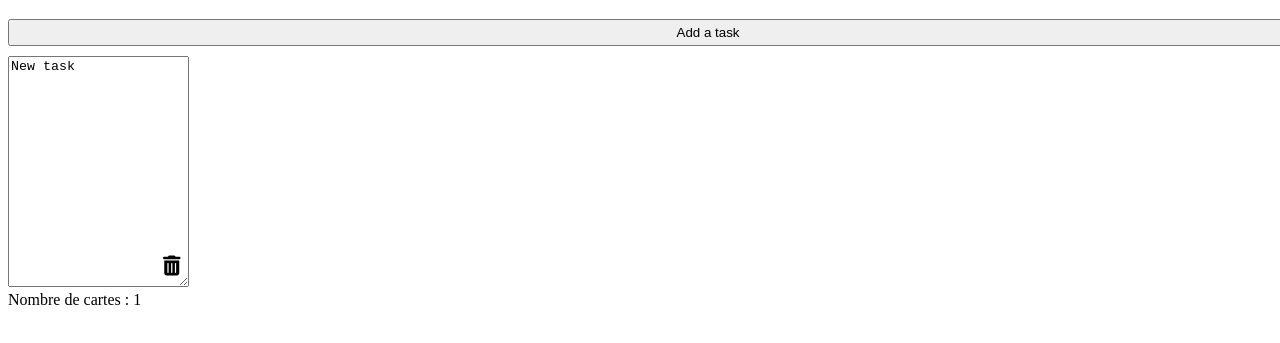
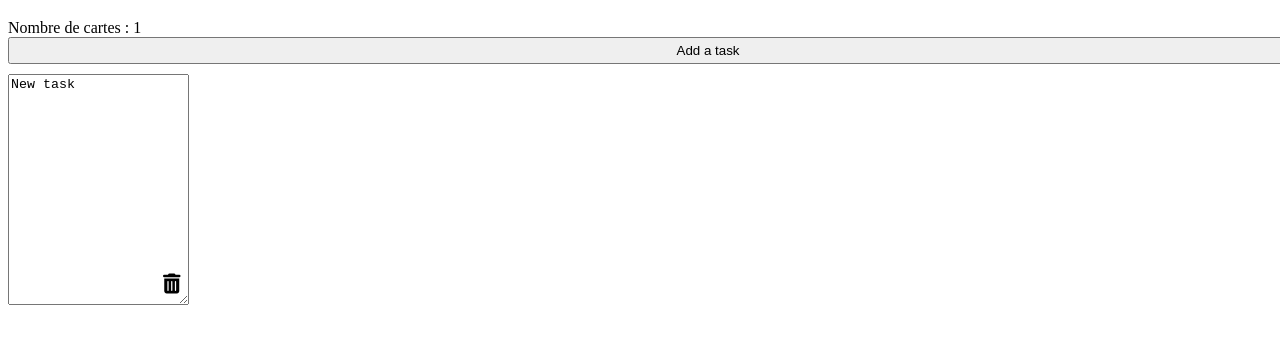
Before and after one commit to AntoineDrc/TodoJS, a plain HTML site: page index.html in a window 1280 px wide. Shown: the part 61-404 px from the top of the page. Drawn offline with Linux system fonts and the light colour scheme.

Commit message:
correction mineur html

```diff
--- a/index.html
+++ b/index.html
@@ -14,16 +14,14 @@
         <h1>Todo list</h1>
 
         <div id="todo">
-            <div id="count">
-                <button id="btn">Add a task</button>
-                <div id="todoCards">
-                    <div class="todoCard">
-                        <textarea class="task" maxlength="200" cols="20" rows="15">New task</textarea>
-                        <span class="delBtn"><i class="fa fa-trash fa-lg" aria-hidden="true"></i></span>
-                    </div>
+            <div>Nombre de cartes : <span id="resultatCompteur">0</span></div>
+            <button id="btn">Add a task</button>
+            <div id="todoCards">
+                <div class="todoCard">
+                    <textarea class="task" maxlength="200" cols="20" rows="15">New task</textarea>
+                    <span class="delBtn"><i class="fa fa-trash fa-lg" aria-hidden="true"></i></span>
                 </div>
             </div>
-            <div>Nombre de cartes : <span id="resultatCompteur">0</span></div>
         </div>
     </div>
     <script src="main.js"></script>
--- a/main.js
+++ b/main.js
@@ -15,6 +15,7 @@ const delBtn = document.querySelector('.delBtn');
 delBtn.addEventListener('click', function() // Delete default task on click
 {
     deleteTask(taskCard); // Target the right task
+    console.log(compteur());
 });
 
 // On crée la fonction de suppression
```
